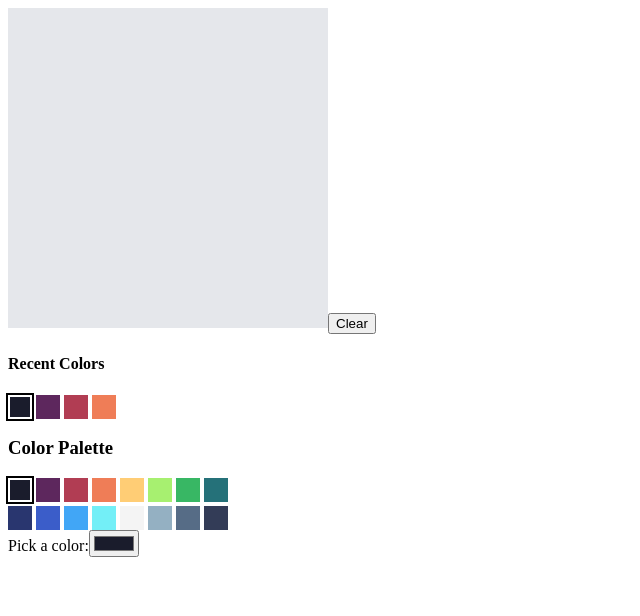
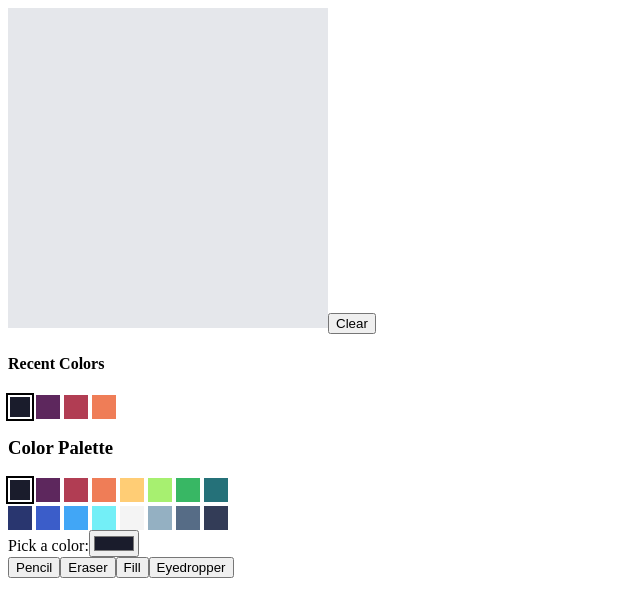
Before and after one commit to Tretaq/taint, a React (Vite) app: page / in a window 1280 px wide. Shown: the top 616 px of the page, without its empty margins (0-640 px from the left). Built offline with nearby package versions, Linux system fonts and the light colour scheme.

Commit message:
YOU CAN SEE IT !

```diff
--- a/src/App.tsx
+++ b/src/App.tsx
@@ -3,6 +3,7 @@ import {PixelCanvas} from "./components/PixelCanvas.tsx";
 import {useEditor} from "./state/useEditor.ts";
 import {Palette} from "./components/Palette.tsx";
 import {PALETTE} from "./palette.ts";
+import {Toolbar} from "./components/Toolbar.tsx";
 
 function App() {
 
@@ -18,7 +19,7 @@ function App() {
             dispatch({type:"clear"})
         }}>Clear</button>
         <Palette recentColors={state.recentColors} selected={state.color} onSelected={(color) => dispatch({type: "setColor", color})} colors={PALETTE}></Palette>
-
+        <Toolbar activeTool={state.tool} onSelect={(tool) => dispatch({type: 'setTool', tool})}/>
     </>
   )
 }
--- /dev/null
+++ b/src/components/Toolbar.tsx
@@ -0,0 +1,44 @@
+import type {Tool} from "../types.ts";
+
+interface ToolbarProps {
+    activeTool: Tool;
+    onSelect: (tool: Tool) => void;
+}
+interface ToolConfig {
+    id: Tool;
+    label: string;
+    icon?: string;
+
+}
+const TOOlS: ToolConfig[] = [
+    {id: 'pencil',label: 'Pencil'},
+    {id: 'eraser',label: 'Eraser'},
+    {id: 'fill',label: 'Fill'},
+    {id: 'eyedropper',label: 'Eyedropper'},
+
+
+]
+export const Toolbar: React.FC<ToolbarProps> = ({ activeTool, onSelect }) => {
+    return (
+        <div className="toolbar" role="toolbar" aria-labelledby={"Drawing tools"}>
+            { TOOlS.map((tool) => {
+                const isActive = activeTool === tool.id;
+                return (
+                    <button
+                    key={tool.id}
+                    type="button"
+                    className={`toolbar-btn ${isActive ? 'active' : ''}`}
+                    onClick={() => onSelect(tool.id)}
+                    aria-pressed={isActive}
+                    title={tool.label}
+                    >
+                        {tool.label}
+                    </button>
+                )
+            })
+
+            }
+
+        </div>
+    )
+}
--- a/src/grid.ts
+++ b/src/grid.ts
@@ -29,6 +29,7 @@ export function setPixel(grid: Grid, x: number, y: number, color: Pixel) {
     }
     return newGrid;
 }
+
 export function floodFill(grid: Grid, x: number, y: number, newcolor: Pixel):Grid {
     const height = grid.length;
     const width = height > 0 ? grid[0].length : 0;
--- a/src/state/editorReducer.ts
+++ b/src/state/editorReducer.ts
@@ -26,7 +26,12 @@ export function editorReducer(state: EditorState, action: EditorAction):EditorSt
                     if(!action.isStart){
                         return state;
                     }
-                    return {...state, grid: floodFill(state.grid,action.x,action.y,state.color)}
+                    let updatedRecentColors = state.recentColors
+                    if(state.recentColors && state.recentColors[0] != state.color){
+                        const filteredColors = state.recentColors.filter(c => c !== state.color);
+                        updatedRecentColors = [state.color, ...filteredColors].slice(0, 8);
+                    }
+                    return {...state, grid: floodFill(state.grid,action.x,action.y,state.color),recentColors: updatedRecentColors};
 
                 }
                 case "eyedropper": {
```
